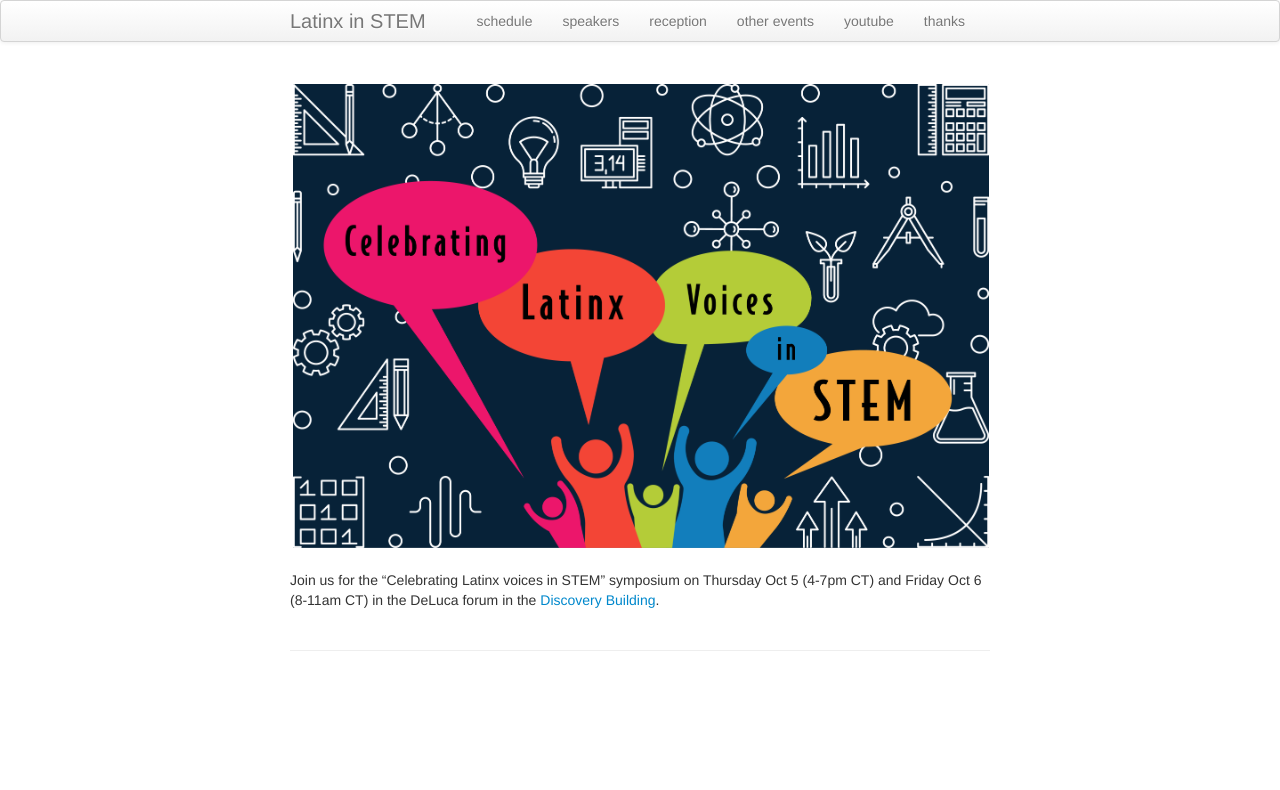
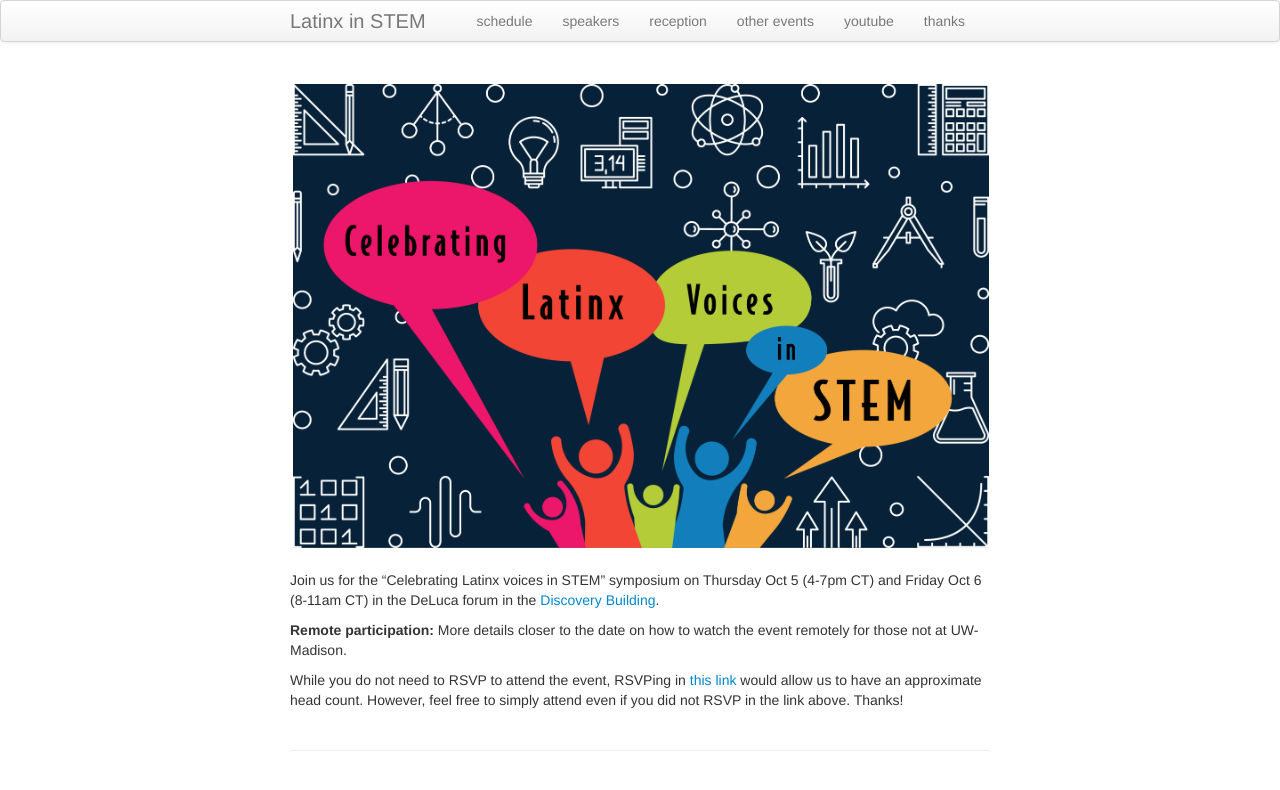
Before and after one commit to solislemuslab/latinx-uwmadison, a Jekyll site: the page built from index.md, in a window 1280 px wide. Shown: the top 790 px of the page. Built offline with Jekyll 4.4.1, drawn with Linux system fonts in a browser that asks for light colours.

Commit message:
added eventbrite

```diff
--- a/index.md
+++ b/index.md
@@ -19,3 +19,8 @@ description: Celebrating Latinx voices in STEM
 
 
 Join us for the "Celebrating Latinx voices in STEM" symposium on Thursday Oct 5 (4-7pm CT) and Friday Oct 6 (8-11am CT) in the DeLuca forum in the [Discovery Building](https://goo.gl/maps/AeCdxxd4Qx1BGH9k6).
+
+**Remote participation:** More details closer to the date on how to watch the event remotely for those not at UW-Madison.
+
+While you do not need to RSVP to attend the event, RSVPing in [this link](https://www.eventbrite.com/e/celebrating-latinx-voices-in-stem-october-56-tickets-719290937557?utm-campaign=social&utm-content=attendeeshare&utm-medium=discovery&utm-term=listing&utm-source=cp&aff=ebdsshcopyurl) would allow us to have an approximate head count.
+However, feel free to simply attend even if you did not RSVP in the link above. Thanks!
```
